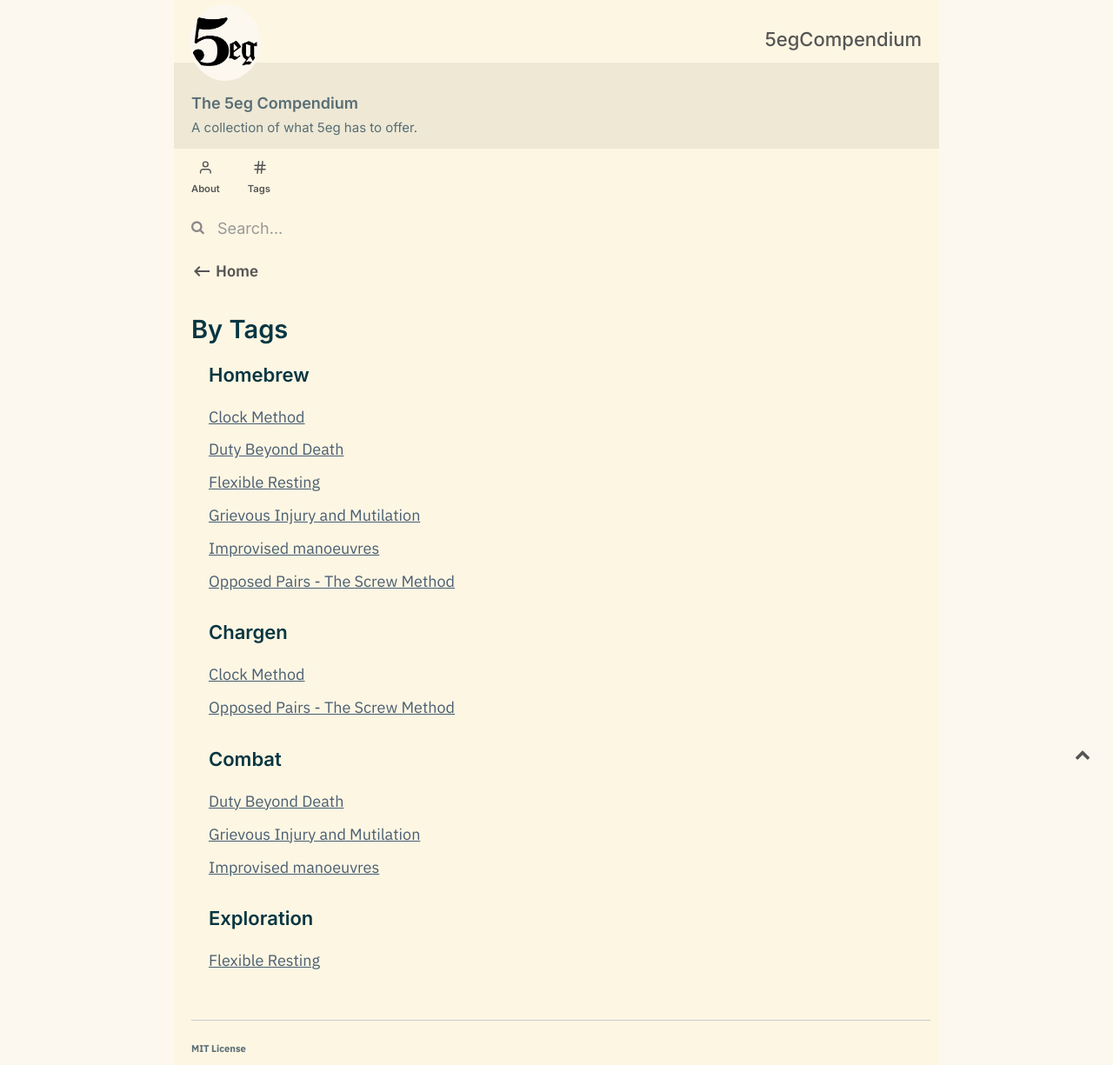
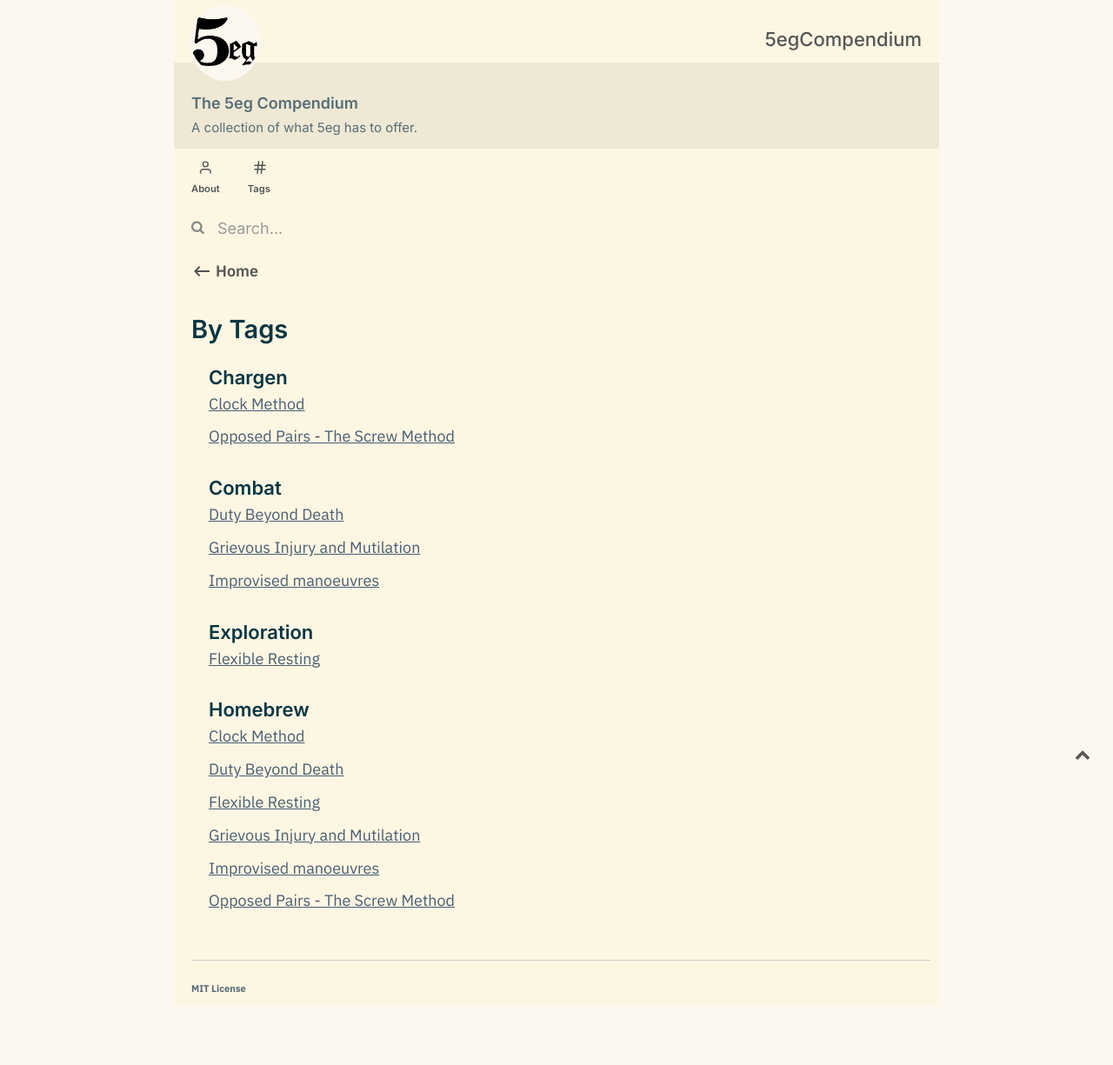
Before and after one commit to 5egeneral/compendium, a Jekyll site: the page built from tags.md, in a window 1280 px wide. Shown: the whole page at 87% size. Built offline with Jekyll 4.4.1, drawn with Linux system fonts in a browser that asks for light colours; after the commit the page ends 1156 px from its top, so only the background shows below that.

```diff
--- a/assets/css/feed_sorting.css
+++ b/assets/css/feed_sorting.css
@@ -2,3 +2,20 @@
     display: flex;
     flex-direction: column-reverse;
 }
+
+.tag-overview-wrapper {
+	display: flex;
+	flex-direction: column;
+}
+
+.tag-overview#homebrew {
+    order: 1;
+}
+
+[id="copyright-notice"] > a {
+    display: inline;
+}
+
+.tag-overview h3 {
+    margin-bottom: 4px;
+}
--- a/tags.md
+++ b/tags.md
@@ -18,6 +18,7 @@
 </style>
 
 <main>
+    <div class="tag-overview-wrapper">
     {% assign tags =  site.notes | map: 'tags' | join: ' '  | split: ' ' | uniq %}
     {% for tag in tags %}
         <div class="tag-overview" id="{{ tag }}">
@@ -29,6 +30,7 @@
         {%- endfor -%}
         </div>
     {%- endfor -%}
+    </div>
     <br/>
     <br/>
 </main>
```
